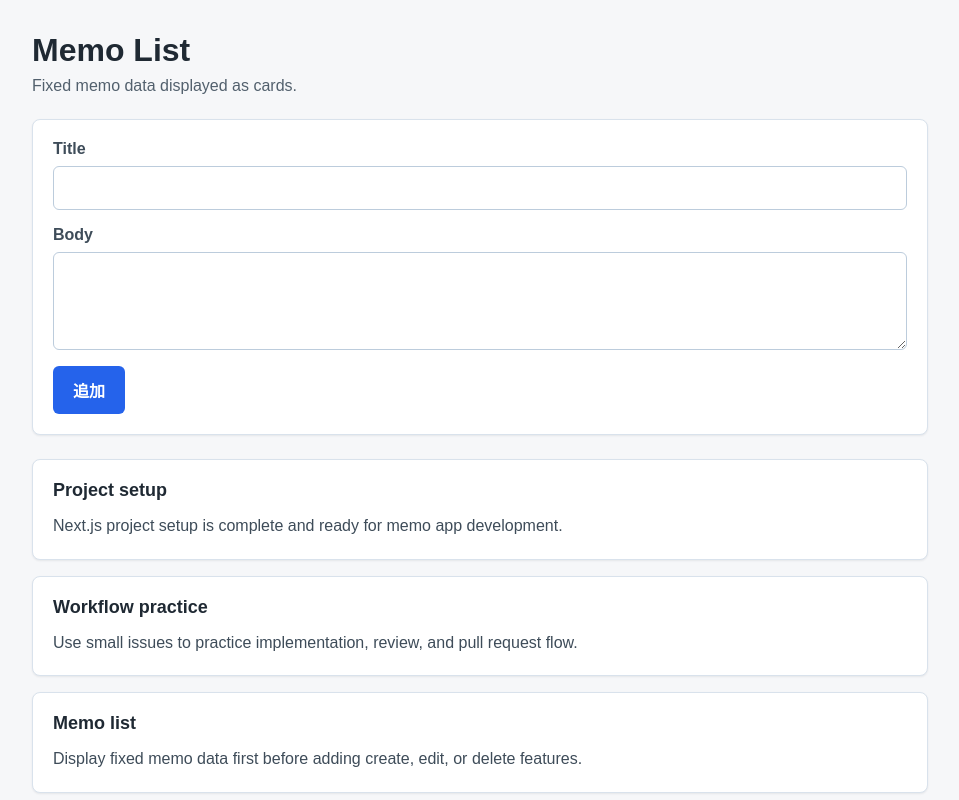
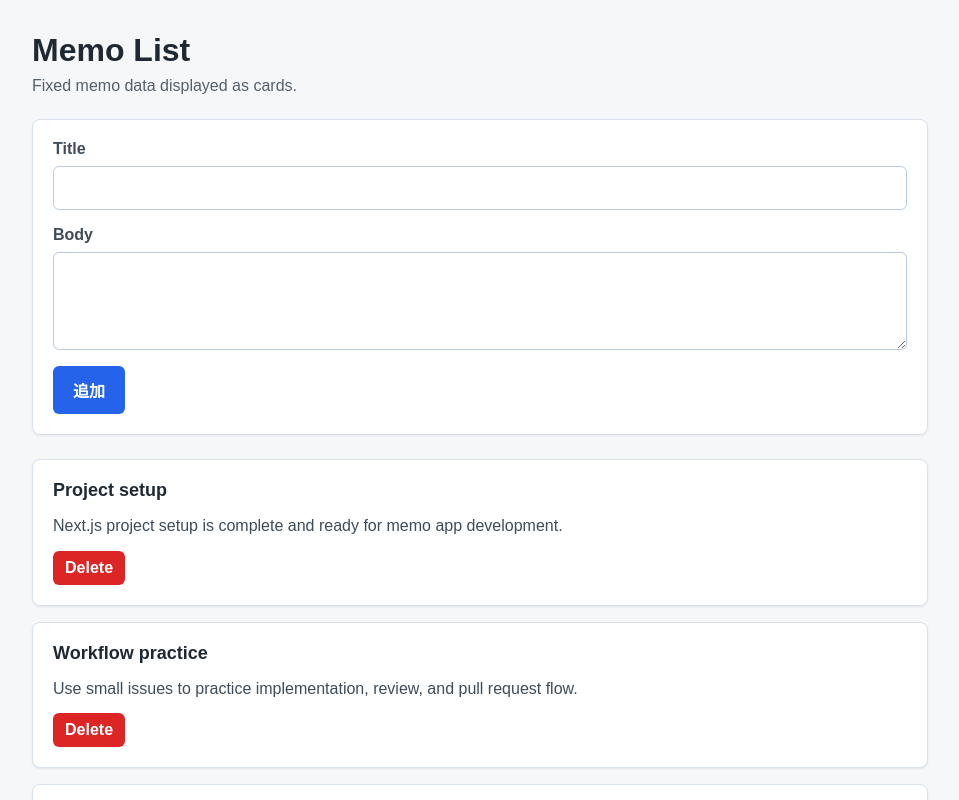
Before and after one commit to mae134/codex-playground, a Next.js app: page / in a window 1280 px wide. Shown: the top 800 px of the page, without its empty margins (160-1119 px from the left). Built offline with nearby package versions, Linux system fonts and the light colour scheme.

Commit message:
feat: implement delete memo

```diff
--- a/app/components/MemoCard.tsx
+++ b/app/components/MemoCard.tsx
@@ -6,13 +6,21 @@ export type Memo = {
 
 type MemoCardProps = {
   memo: Memo;
+  onDeleteMemo: (id: number) => void;
 };
 
-export function MemoCard({ memo }: MemoCardProps) {
+export function MemoCard({ memo, onDeleteMemo }: MemoCardProps) {
   return (
     <article className="memo-card">
       <h2>{memo.title}</h2>
       <p>{memo.body}</p>
+      <button
+        className="memo-delete-button"
+        type="button"
+        onClick={() => onDeleteMemo(memo.id)}
+      >
+        Delete
+      </button>
     </article>
   );
 }
--- a/app/globals.css
+++ b/app/globals.css
@@ -118,3 +118,19 @@ p {
   color: #3e4c59;
   line-height: 1.6;
 }
+
+.memo-delete-button {
+  width: fit-content;
+  padding: 0.5rem 0.75rem;
+  color: #ffffff;
+  font: inherit;
+  font-weight: 700;
+  background: #dc2626;
+  border: 0;
+  border-radius: 6px;
+  cursor: pointer;
+}
+
+.memo-delete-button:hover {
+  background: #b91c1c;
+}
--- a/app/page.tsx
+++ b/app/page.tsx
@@ -27,14 +27,25 @@ export default function Home() {
   const [memos, setMemos] = useState(initialMemos);
 
   function handleAddMemo(title: string, body: string) {
-    setMemos((currentMemos) => [
-      ...currentMemos,
-      {
-        id: currentMemos.length + 1,
-        title,
-        body,
-      },
-    ]);
+    setMemos((currentMemos) => {
+      const nextId =
+        Math.max(0, ...currentMemos.map((memo) => memo.id)) + 1;
+
+      return [
+        ...currentMemos,
+        {
+          id: nextId,
+          title,
+          body,
+        },
+      ];
+    });
+  }
+
+  function handleDeleteMemo(id: number) {
+    setMemos((currentMemos) =>
+      currentMemos.filter((memo) => memo.id !== id),
+    );
   }
 
   return (
@@ -48,7 +59,7 @@ export default function Home() {
 
       <section className="memo-list" aria-label="Memo list">
         {memos.map((memo) => (
-          <MemoCard key={memo.id} memo={memo} />
+          <MemoCard key={memo.id} memo={memo} onDeleteMemo={handleDeleteMemo} />
         ))}
       </section>
     </main>
```
